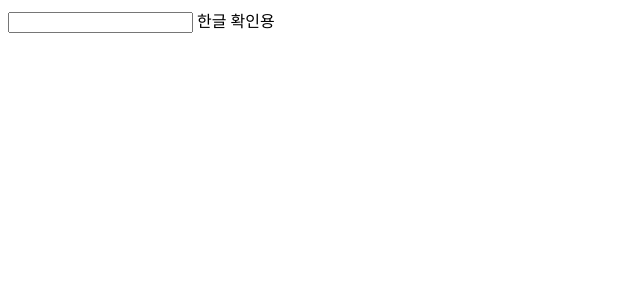
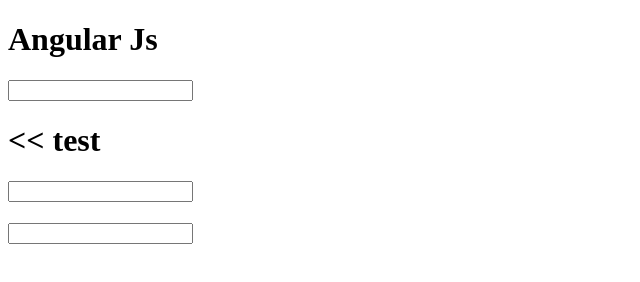
Before and after one commit to Axsusia/AngularJS.PROJECT, a plain HTML site: page index.html in a window 1280 px wide. Shown: the whole page, without its empty margins (0-640 px from the left). Drawn offline with Linux system fonts and the light colour scheme.

Commit message:
no message

```diff
--- a/index.html
+++ b/index.html
@@ -1,17 +1,24 @@
-<!document html>
+<!doctype html>
 <html>
 <head>
 <title>test</title>
-
 </head>
 <body>
-
+<h1>Angular Js</h1>
 <div ng-app="">
-	<input type="test" ng-model="data.message">
-	{{data.message}}
-	한글 확인용
+	<input type="text" ng-model="message">
+	<h1>{{message + " << test"}}</h1>
+	<div ng-controller="FirstCtrl">
+		<input type="text" ng-model="message">
+		<h1>{{message}}</h1>
+	</div>
+	<div ng-controller="SecondCtrl">
+		<input type="text" ng-model="message">
+		<h1>{{message}}</h1>
+	</div>
 </div>
 
 <script type="text/javascript" src="./js/angular.min.js"></script>
+<script type="text/javascript" src="./js/test.js"></script>
 </body>
 </html>
--- /dev/null
+++ b/js/test.js
@@ -0,0 +1,7 @@
+function FirstCtrl($scope){
+	$scope = {message : "   ssw test"}
+}
+
+function SecondCtrl($scope){
+
+}
```
